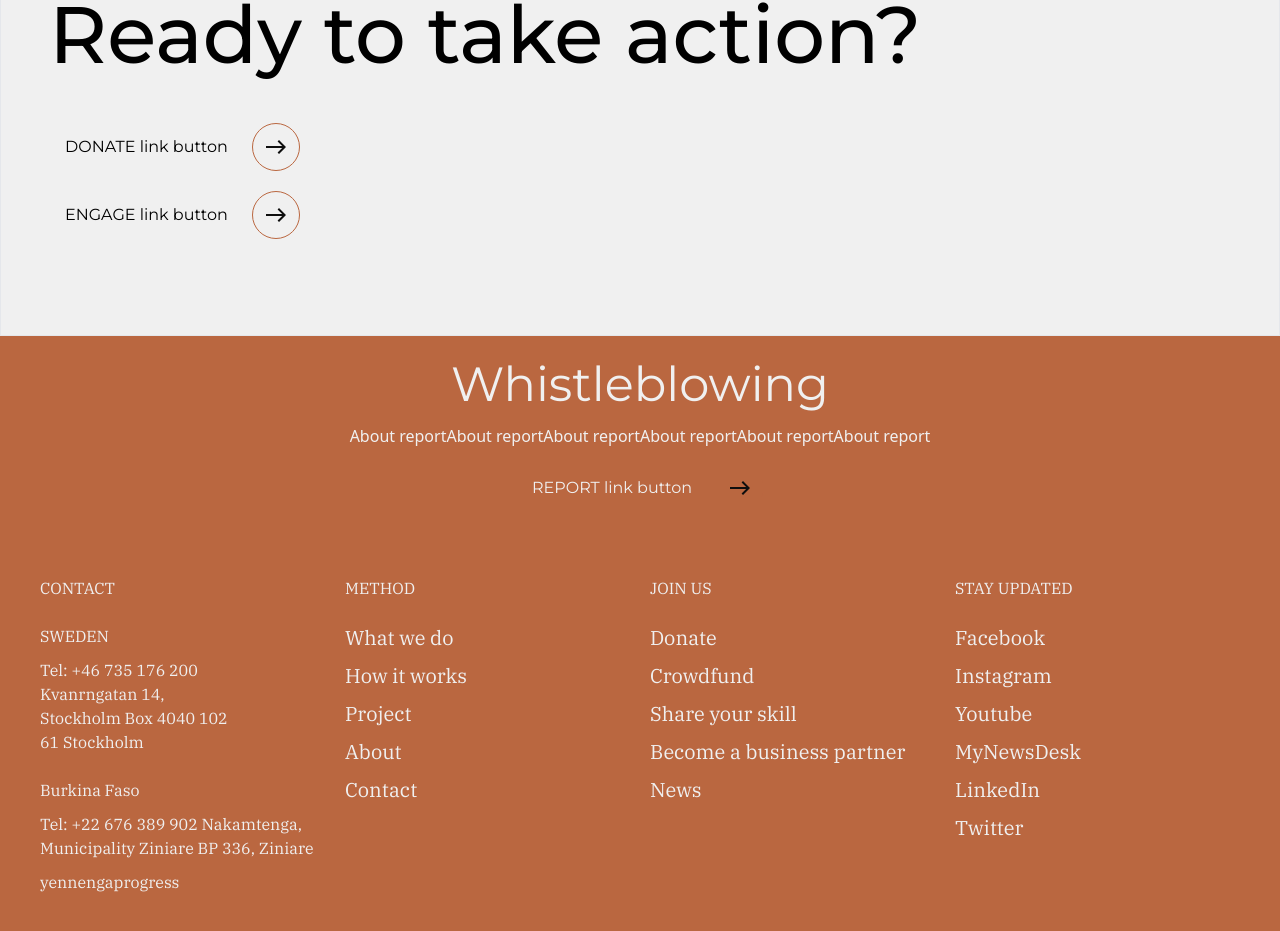
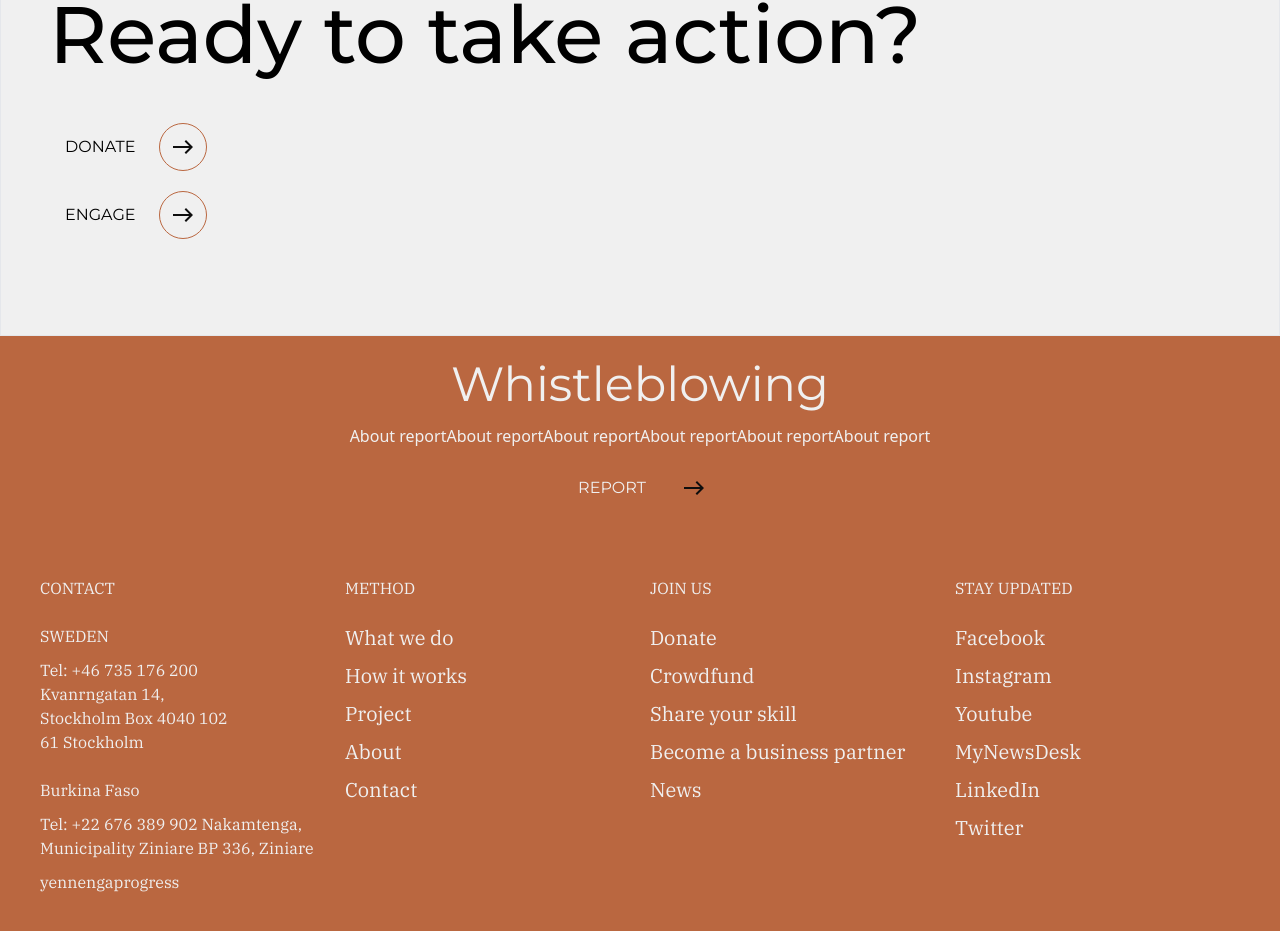
Before and after one commit to hyper-island-collaboration-work/yennenga-progress, a React (Vite) app: page /all-projects in a window 1280 px wide. Shown: the part 1068-1999 px from the top of the page. Built offline with nearby package versions, Linux system fonts and the light colour scheme; no server answers.

Commit message:
fix:Buttonlink name bug

```diff
--- a/src/components/ButtonLink.jsx
+++ b/src/components/ButtonLink.jsx
@@ -11,12 +11,14 @@ import { Link } from "react-router-dom";
  * ![Button link example](/public/docsImages/link_button.jpg)
  */
 
-const ButtonLink = ({ buttonName, path = "not-found" }) => {
-  const nameButton = buttonName ? `${buttonName} link button` : "button";
+const ButtonLink = ({ buttonName, path = "not-found", textColor }) => {
+  const nameButton = buttonName ? `${buttonName}` : "button";
   return (
     <Link to={path}>
       <div>
-        <div className=" group relative flex w-fit cursor-pointer items-center justify-center">
+        <div
+          className={`${textColor} group relative flex w-fit cursor-pointer items-center justify-center`}
+        >
           <div className="group relative h-12 overflow-hidden rounded-full pl-4 pr-6 font-montserrat text-[16px]">
             <div
               aria-hidden="true"
```
